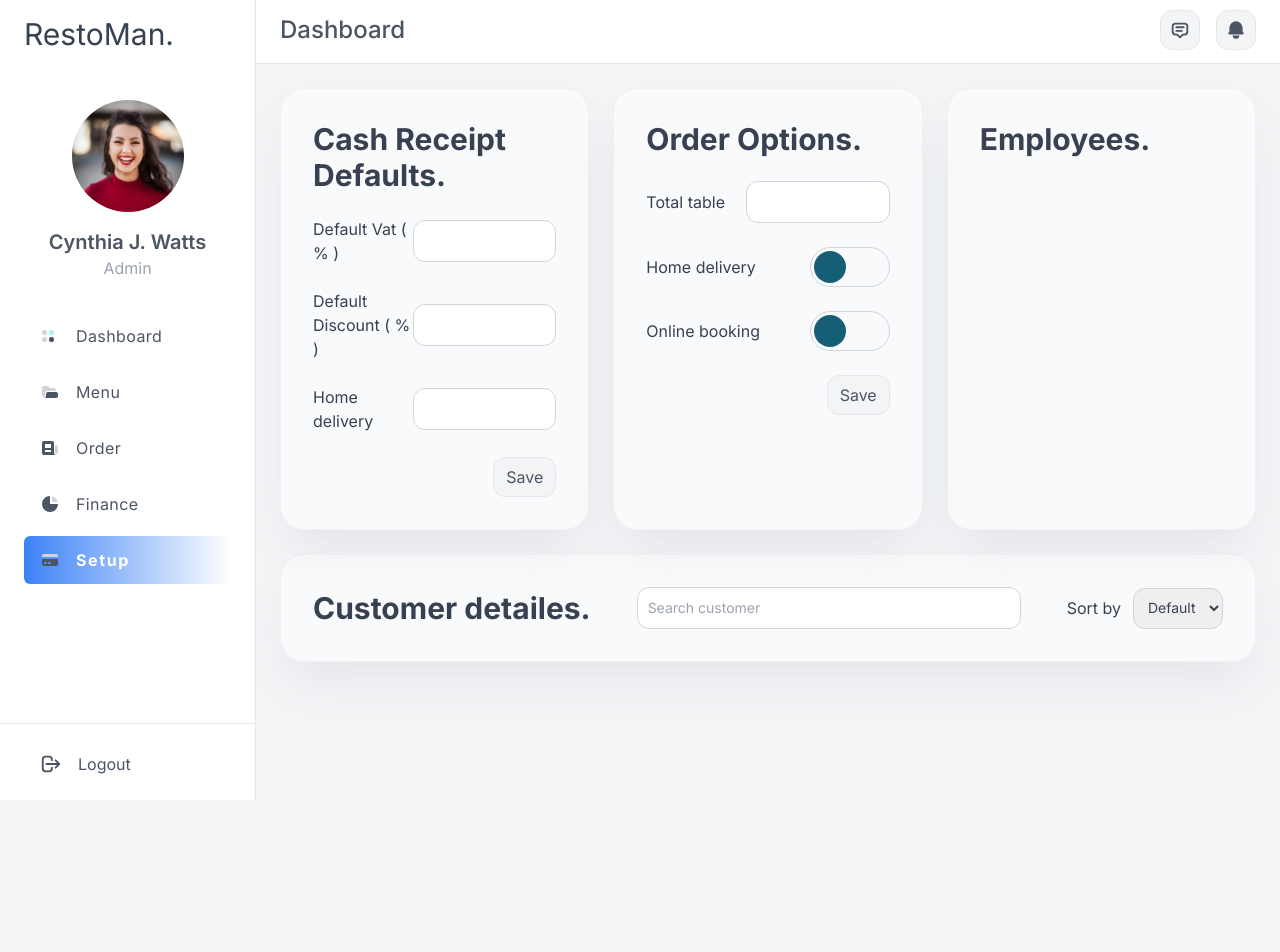
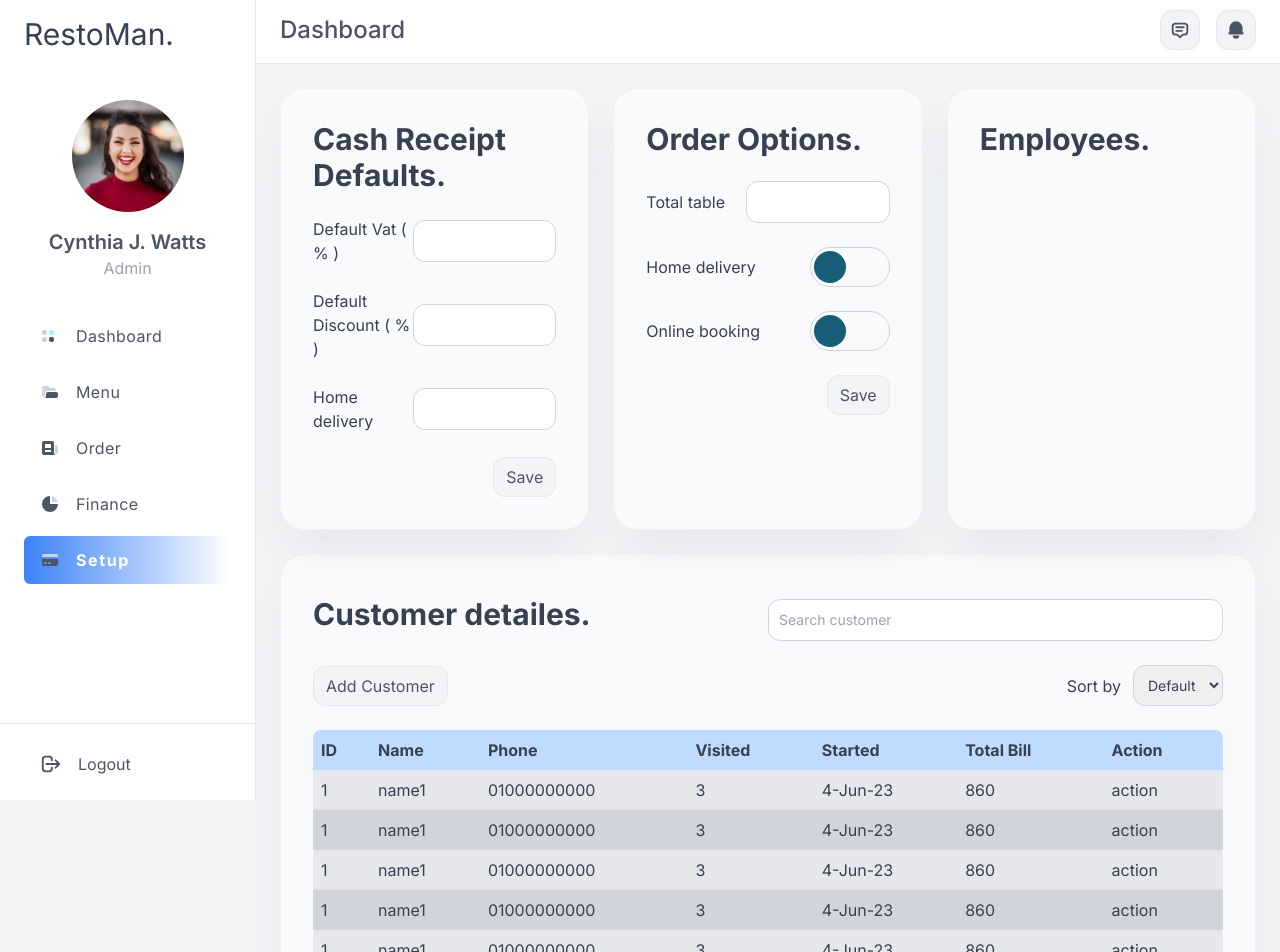
Before and after one commit to AbidHasanPiash/bhojon, a Next.js app: page /setup in a window 1280 px wide. Shown: the top 952 px of the page. Before the commit the page ends 800 px from the top, so only its background shows below. Built offline with nearby package versions, Linux system fonts and the light colour scheme.

Commit message:
setup page is 70% done

```diff
--- a/app/setup/page.jsx
+++ b/app/setup/page.jsx
@@ -1,6 +1,24 @@
+import CustomerTableRow from "@/components/setup/CustomerTableRow"
+
 export default function Setup() {
+  const Customers = [
+    {id:1, name:'name1', phone:'01000000000', visited:3, started:'4-Jun-23', totalbill:860},
+    {id:1, name:'name1', phone:'01000000000', visited:3, started:'4-Jun-23', totalbill:860},
+    {id:1, name:'name1', phone:'01000000000', visited:3, started:'4-Jun-23', totalbill:860},
+    {id:1, name:'name1', phone:'01000000000', visited:3, started:'4-Jun-23', totalbill:860},
+    {id:1, name:'name1', phone:'01000000000', visited:3, started:'4-Jun-23', totalbill:860},
+    {id:1, name:'name1', phone:'01000000000', visited:3, started:'4-Jun-23', totalbill:860},
+    {id:1, name:'name1', phone:'01000000000', visited:3, started:'4-Jun-23', totalbill:860},
+    {id:1, name:'name1', phone:'01000000000', visited:3, started:'4-Jun-23', totalbill:860},
+    {id:1, name:'name1', phone:'01000000000', visited:3, started:'4-Jun-23', totalbill:860},
+    {id:1, name:'name1', phone:'01000000000', visited:3, started:'4-Jun-23', totalbill:860},
+    {id:1, name:'name1', phone:'01000000000', visited:3, started:'4-Jun-23', totalbill:860},
+    {id:1, name:'name1', phone:'01000000000', visited:3, started:'4-Jun-23', totalbill:860},
+    {id:1, name:'name1', phone:'01000000000', visited:3, started:'4-Jun-23', totalbill:860},
+  ]
   return (
     <div>
+      {/* Options */}
       <div className="container_gap grid gap-6 grid-cols-1 md:grid-cols-2 xl:grid-cols-3">
         <div className="container_layout space-y-6">
           <h1 className="text-xl font-bold md:text-3xl">Cash Receipt Defaults.</h1>
@@ -54,20 +72,47 @@ export default function Setup() {
           <h1 className="text-xl font-bold md:text-3xl">Employees.</h1>
         </div>
       </div>
+      {/* Customers Table */}
       <div className="container_gap">
-        <div className="container_layout">
+        <div className="container_layout space-y-6">
+          {/* Header */}
+          <div className="w-full lg:flex lg:items-center lg:justify-between space-y-3">
+            <h1 className="text-xl font-bold md:text-3xl">Customer detailes.</h1>
+            <input type="search" placeholder="Search customer" className="input_layout2 w-full md:w-1/2" />
+          </div>
           <div className="flex items-center justify-between">
-            <h1 className="text-xl font-bold md:text-3xl">Customer detailes.</h1>
-            <input type="search" placeholder="Search customer" className="input_layout2 md:w-96" />
+            <button className="btn_layout_text">
+              <span className="btn_text"><span>Add Customer</span> </span>
+            </button>
             <div className="flex items-center space-x-3">
               <span>Sort by</span>
               <select className="select_layout">
                 <option value="default">Default</option>
                 <option value="name">Name</option>
-                <option value="order">Order</option>
+                <option value="order">Visited</option>
+                <option value="bill">Bill</option>
               </select>
             </div>
           </div>
+          {/* Table */}
+          <table class="table-auto w-full">
+            <thead>
+              <tr className='bg-blue-200 dark:bg-blue-950'>
+                <th className='p-2 text-left rounded-tl-lg'>ID</th>
+                <th className='p-2 text-left'>Name</th>
+                <th className='p-2 text-left'>Phone</th>
+                <th className='p-2 text-left hidden lg:table-cell'>Visited</th>
+                <th className='p-2 text-left hidden lg:table-cell'>Started</th>
+                <th className='p-2 text-left'>Total Bill</th>
+                <th className='p-2 text-left rounded-tr-lg'>Action</th>
+              </tr>
+            </thead>
+            <tbody>
+              {Customers.map((customer, index)=>(
+                <CustomerTableRow key={index} index={index} customer={customer} Customers={Customers} />
+              ))}
+            </tbody>
+          </table>
         </div>
       </div>
     </div>
--- /dev/null
+++ b/components/setup/CustomerTableRow.jsx
@@ -0,0 +1,19 @@
+import React from 'react'
+
+export default function CustomerTableRow({index, customer, Customers}) {
+  return (
+    <tr className={` ${index % 2 === 0 ? 'bg-gray-200 dark:bg-gray-900' : 'bg-gray-300 dark:bg-gray-700'} h-10`}>
+        <td className={`${index === Customers.length - 1 && 'rounded-bl-lg'} pl-2`}>{customer.id}</td>
+        <td className='pl-2'>{customer.name}</td>
+        <td className='pl-2'>{customer.phone}</td>
+        <td className='pl-2 hidden lg:table-cell'>{customer.visited}</td>
+        <td className='pl-2 hidden lg:table-cell'>{customer.started}</td>
+        <td className='pl-2'>{customer.totalbill}</td>
+        <td className={`${index === Customers.length - 1 && 'rounded-br-lg'} pl-2`}>
+            <button>
+              action
+            </button>
+        </td>
+    </tr>
+  )
+}
```
Also changed, not shown: components/order/TableRow.jsx (indentation only).
